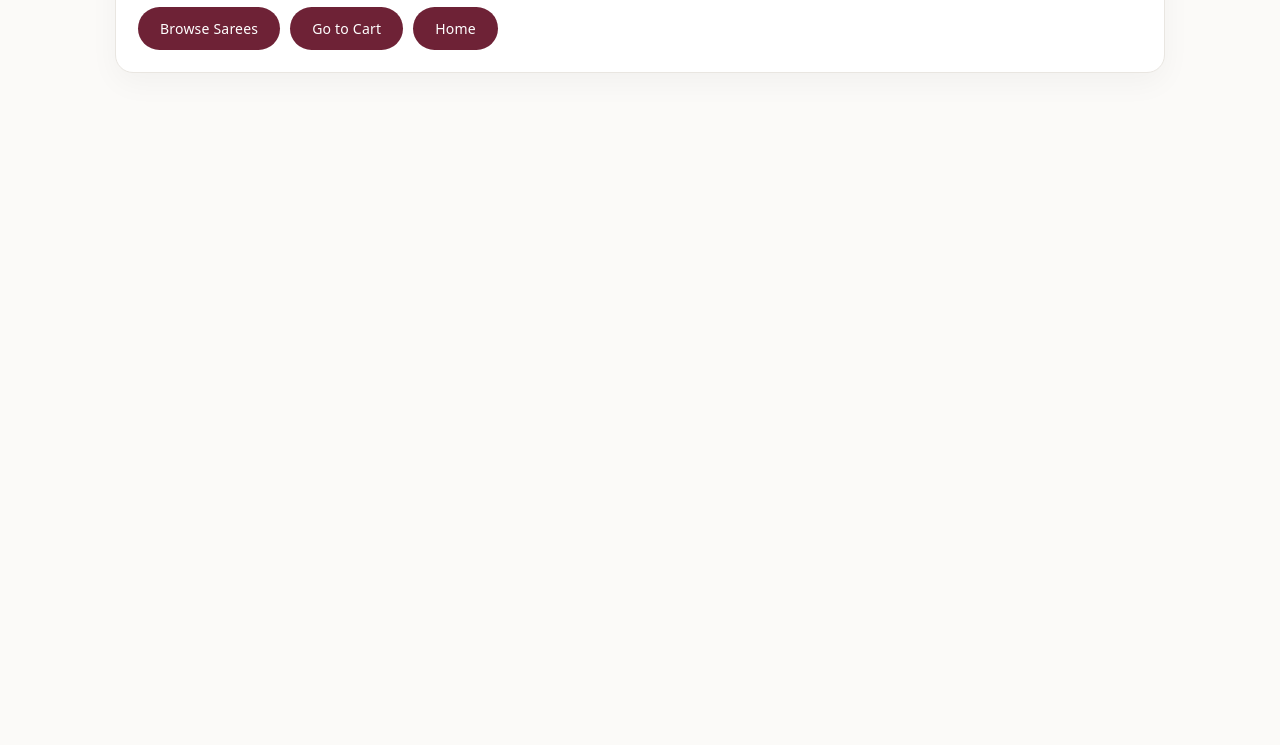
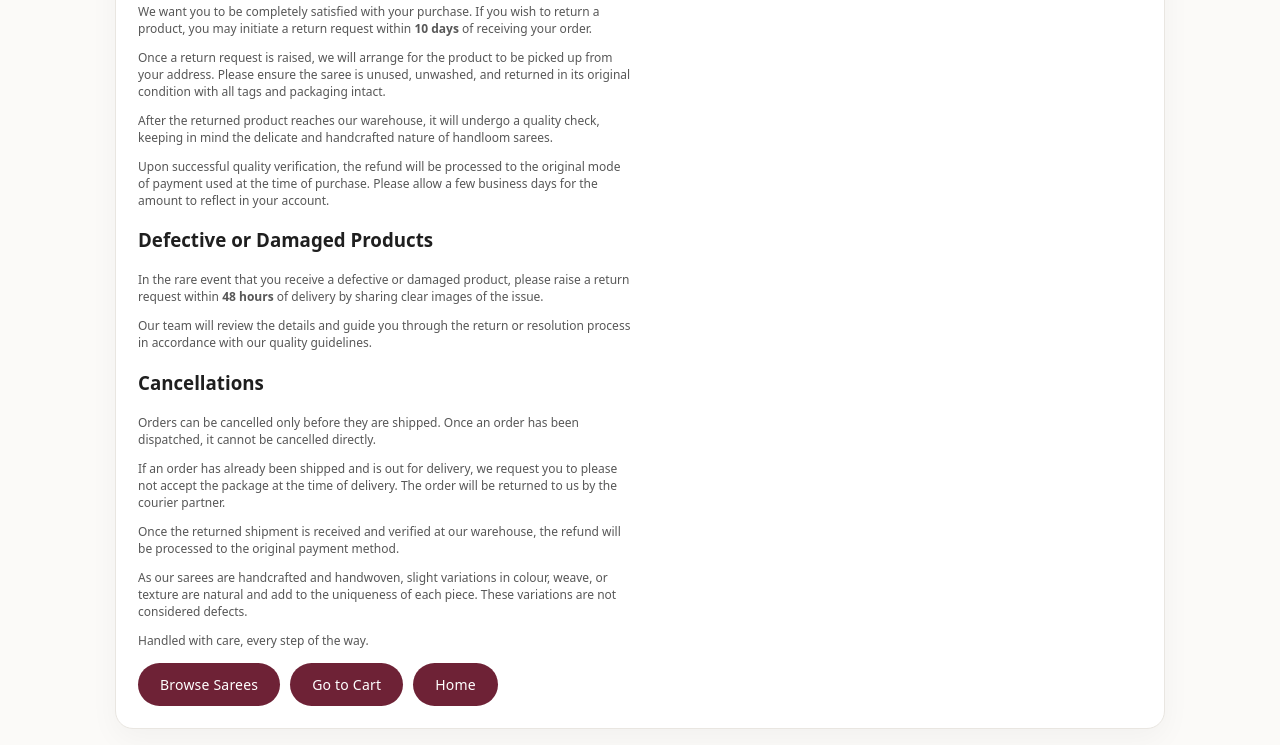
Before and after one commit to monilsingla07/monilsingla07.github.io, a plain HTML site: page returns.html in a window 1280 px wide. Shown: the part 293-1038 px from the top of the page. Before the commit the page ends 800 px from the top, so only its background shows below. Drawn offline with Linux system fonts and the light colour scheme; a script that the page names is missing.

Commit message:
Update returns.html

```diff
--- a/returns.html
+++ b/returns.html
@@ -12,7 +12,53 @@
   <div class="container">
     <div class="card" style="padding:22px;border-radius:18px;">
       <h2 style="margin-top:0;">Returns & Cancellations</h2>
-      <p class="small" style="max-width:72ch;">This page is a placeholder. Add your return window, exchange policy, cancellation rules, and refund timelines here.</p>
+
+      <h3>Returns</h3>
+      <p class="small" style="max-width:72ch;">
+        We want you to be completely satisfied with your purchase. If you wish to return a product, you may initiate a return request within <strong>10 days</strong> of receiving your order.
+      </p>
+
+      <p class="small" style="max-width:72ch;">
+        Once a return request is raised, we will arrange for the product to be picked up from your address. Please ensure the saree is unused, unwashed, and returned in its original condition with all tags and packaging intact.
+      </p>
+
+      <p class="small" style="max-width:72ch;">
+        After the returned product reaches our warehouse, it will undergo a quality check, keeping in mind the delicate and handcrafted nature of handloom sarees.
+      </p>
+
+      <p class="small" style="max-width:72ch;">
+        Upon successful quality verification, the refund will be processed to the original mode of payment used at the time of purchase. Please allow a few business days for the amount to reflect in your account.
+      </p>
+
+      <h3>Defective or Damaged Products</h3>
+      <p class="small" style="max-width:72ch;">
+        In the rare event that you receive a defective or damaged product, please raise a return request within <strong>48 hours</strong> of delivery by sharing clear images of the issue.
+      </p>
+
+      <p class="small" style="max-width:72ch;">
+        Our team will review the details and guide you through the return or resolution process in accordance with our quality guidelines.
+      </p>
+
+      <h3>Cancellations</h3>
+      <p class="small" style="max-width:72ch;">
+        Orders can be cancelled only before they are shipped. Once an order has been dispatched, it cannot be cancelled directly.
+      </p>
+
+      <p class="small" style="max-width:72ch;">
+        If an order has already been shipped and is out for delivery, we request you to please not accept the package at the time of delivery. The order will be returned to us by the courier partner.
+      </p>
+
+      <p class="small" style="max-width:72ch;">
+        Once the returned shipment is received and verified at our warehouse, the refund will be processed to the original payment method.
+      </p>
+
+      <p class="small" style="max-width:72ch;">
+        As our sarees are handcrafted and handwoven, slight variations in colour, weave, or texture are natural and add to the uniqueness of each piece. These variations are not considered defects.
+      </p>
+
+      <p class="small" style="max-width:72ch;">
+        Handled with care, every step of the way.
+      </p>
 
       <div style="margin-top:14px;display:flex;gap:10px;flex-wrap:wrap;">
         <a class="btn" href="products.html">Browse Sarees</a>
```
